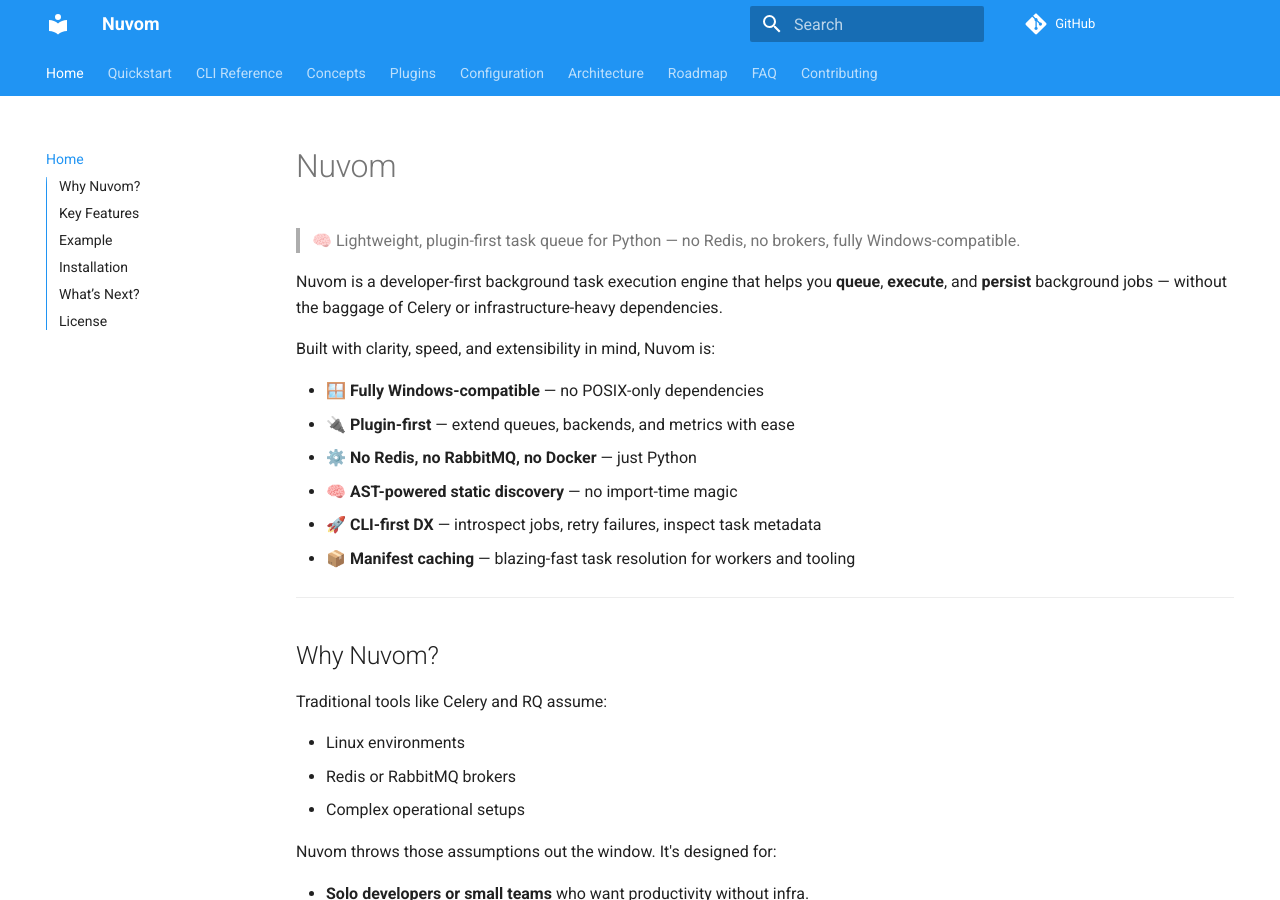
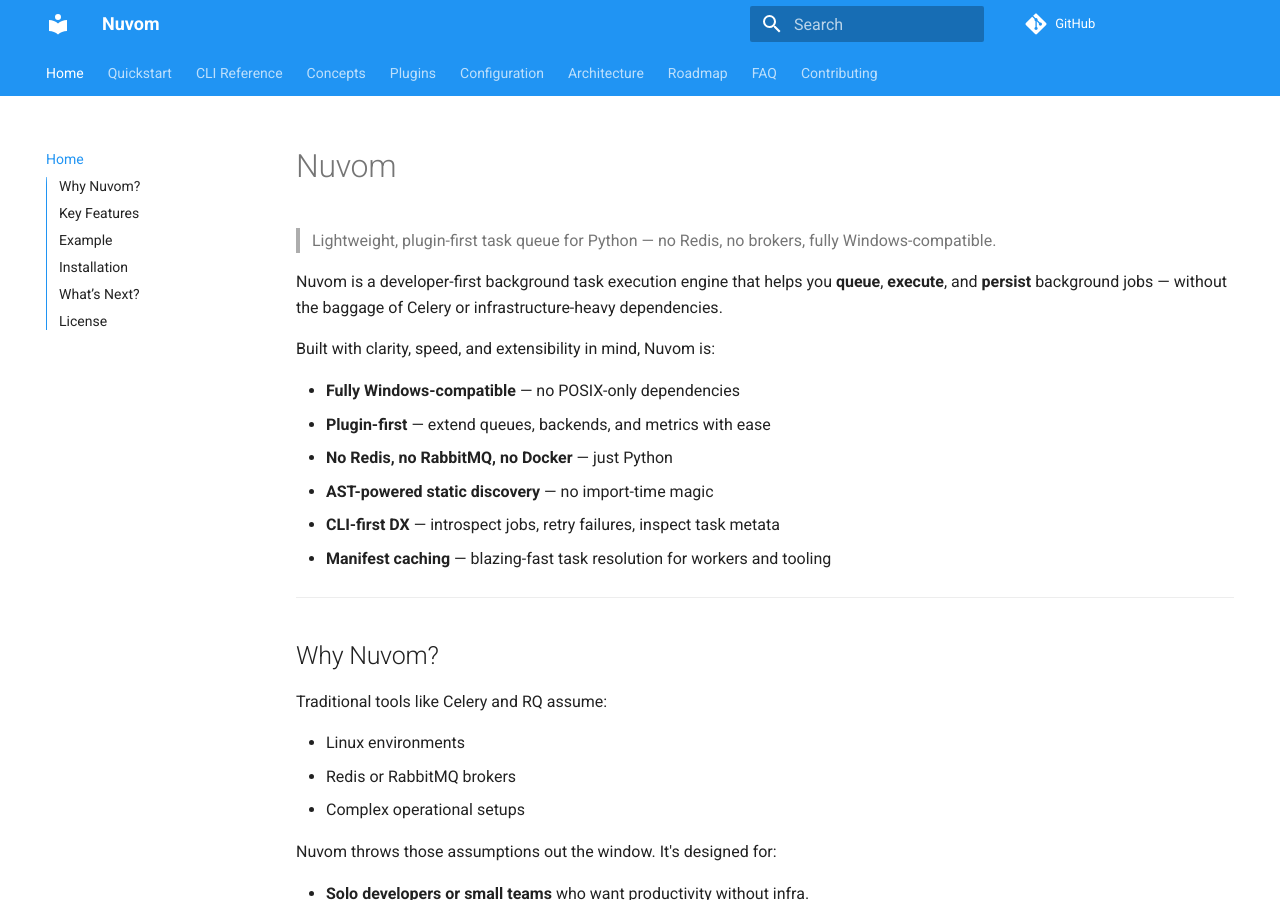
Before and after one commit to nahom-zewdu/Nuvom, an MkDocs documentation site: the page built from docs/index.md, in a window 1280 px wide and 900 px high. Built offline with MkDocs 1.6.1 and Material for MkDocs 9.7.7, drawn with Linux system fonts in a browser that asks for light colours; comment, search, counter and statistics services are not loaded; some of the changed text lies outside the part shown.

Commit message:
style(doc): make sure consistent formatting, fix typo and syntax errors.

`````diff
--- a/docs/index.md
+++ b/docs/index.md
@@ -1,17 +1,17 @@
 # Nuvom
 
-> 🧠 Lightweight, plugin-first task queue for Python — no Redis, no brokers, fully Windows-compatible.
+> Lightweight, plugin-first task queue for Python — no Redis, no brokers, fully Windows-compatible.
 
 Nuvom is a developer-first background task execution engine that helps you **queue**, **execute**, and **persist** background jobs — without the baggage of Celery or infrastructure-heavy dependencies.
 
 Built with clarity, speed, and extensibility in mind, Nuvom is:
 
-- 🪟 **Fully Windows-compatible** — no POSIX-only dependencies
-- 🔌 **Plugin-first** — extend queues, backends, and metrics with ease
-- ⚙️ **No Redis, no RabbitMQ, no Docker** — just Python
-- 🧠 **AST-powered static discovery** — no import-time magic
-- 🚀 **CLI-first DX** — introspect jobs, retry failures, inspect task metadata
-- 📦 **Manifest caching** — blazing-fast task resolution for workers and tooling
+- **Fully Windows-compatible** — no POSIX-only dependencies
+- **Plugin-first** — extend queues, backends, and metrics with ease
+- **No Redis, no RabbitMQ, no Docker** — just Python
+- **AST-powered static discovery** — no import-time magic
+- **CLI-first DX** — introspect jobs, retry failures, inspect task metata
+- **Manifest caching** — blazing-fast task resolution for workers and tooling
 
 ---
 
@@ -58,8 +58,9 @@
     return x + y
 
 # Submit job
+
 job = add.delay(2, 3)
-````
+```
 
 ```bash
 nuvom runworker                # Start workers
`````
Also changed, not shown: other parts of docs/index.md (+1 -3 lines).
